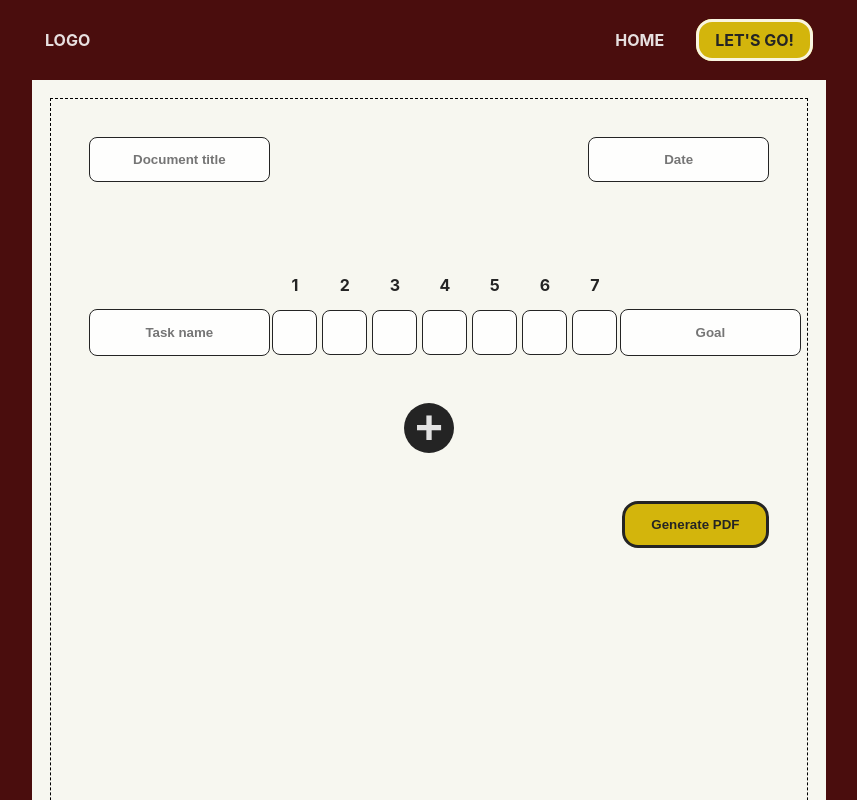
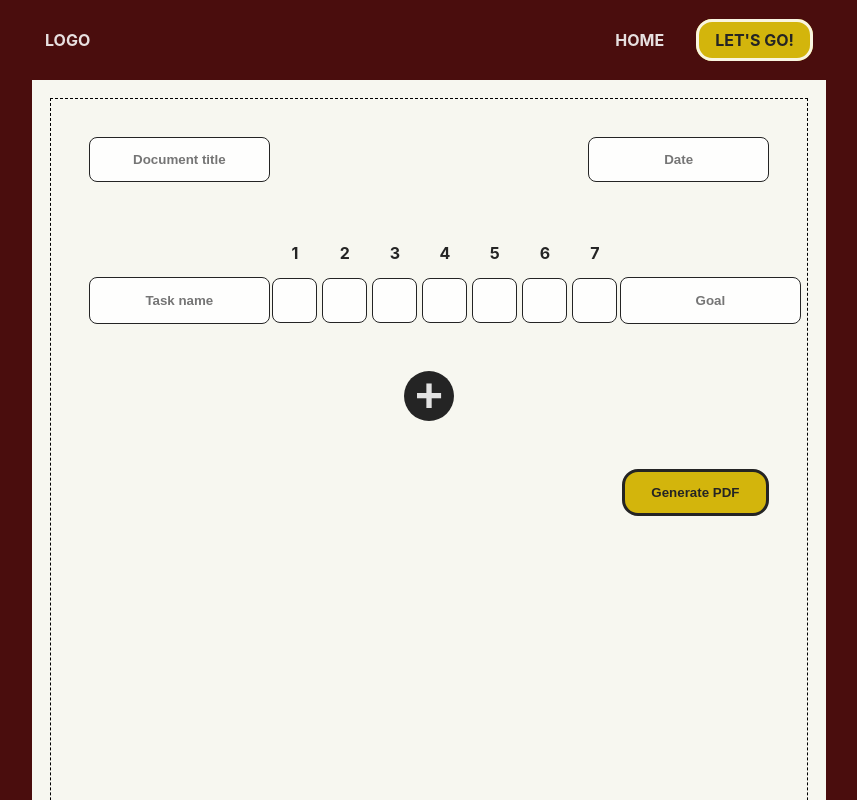
Before and after one commit to NNikiforuk/templateIT, a React (Vite) app: page /create in a window 1280 px wide. Shown: the top 800 px of the page, without its empty margins (211-1068 px from the left). Built offline with nearby package versions, Linux system fonts and the light colour scheme.

Commit message:
Working adding and editing functionality

```diff
--- a/src/components/form/Task.tsx
+++ b/src/components/form/Task.tsx
@@ -1,17 +1,26 @@
 import { ChangeEvent } from "react";
 import "./task.scss";
 
-type TaskProps = {
-	formData: {
-		title: string;
-		date: string;
-		taskName: string;
-		goal: string;
-	};
-	handleChange: (e: ChangeEvent<HTMLInputElement>) => void;
+type TaskData = {
+	id: number;
+	taskName: string;
+	goal: string;
 };
 
-const Task = ({ formData, handleChange }: TaskProps) => {
+type InputName = "taskName" | "goal";
+
+type TaskProps = {
+	task: TaskData;
+	onTaskChange: (id: number, inputName: InputName, value: string) => void;
+};
+
+const Task = ({ task, onTaskChange }: TaskProps) => {
+	const handleChange = (e: ChangeEvent<HTMLInputElement>) => {
+		const inputName = e.target.name as InputName;
+		const value = e.target.value;
+		onTaskChange(task.id, inputName, value);
+	};
+
 	return (
 		<form className="form">
 			<div className="day day1">1</div>
@@ -25,7 +34,7 @@ const Task = ({ formData, handleChange }: TaskProps) => {
 				className="task__name"
 				type="text"
 				name="taskName"
-				value={formData.taskName}
+				value={task.taskName}
 				onChange={handleChange}
 				placeholder="Task name"
 			/>
@@ -40,7 +49,7 @@ const Task = ({ formData, handleChange }: TaskProps) => {
 				className="goal"
 				type="text"
 				name="goal"
-				value={formData.goal}
+				value={task.goal}
 				onChange={handleChange}
 				placeholder="Goal"
 			/>
--- a/src/components/form/task.scss
+++ b/src/components/form/task.scss
@@ -4,7 +4,6 @@
     display: grid;
     grid-template-columns: repeat(9, 1fr);
     grid-template-rows: 1fr 1fr 1fr;
-    margin-top: 5em;
     text-align: center;
     place-items: center;
 
--- a/src/components/pages/Create.tsx
+++ b/src/components/pages/Create.tsx
@@ -2,28 +2,47 @@ import { ChangeEvent, useState } from "react";
 import "./create.scss";
 import Task from "../form/Task";
 
+type FormDataProps = {
+	id: number;
+	taskName: string;
+	goal: string;
+};
+
+type InputName = 'taskName' | 'goal';
+
 const Create = () => {
-	const [formData, setFormData] = useState({
-		title: "",
-		date: "",
-		taskName: "",
-		goal: "",
-	});
-
-	const handleChange = (e: ChangeEvent<HTMLInputElement>) => {
-		setFormData({
-			...formData,
-			[e.target.name]: e.target.value,
-		});
-	};
+	const [title, setTitle] = useState("");
+	const [date, setDate] = useState("");
+	const [formData, setFormData] = useState<FormDataProps[]>([
+		{
+			id: 1,
+			taskName: "",
+			goal: "",
+		},
+	]);
 
 	const handlePrint = () => {
 		window.print();
 	};
 
-	const handleAddingTask = () => {
+	const handleAddingNewTask = () => {
+		setFormData((prevFormData) => [
+			...prevFormData,
+			{
+				id: prevFormData.length + 1,
+				taskName: "",
+				goal: "",
+			},
+		]);
+	};
 
-	}
+	const handleTaskChange = (id: number, inputName: InputName, value: string) => {
+    setFormData((prevFormData) =>
+      prevFormData.map((task) =>
+        task.id === id ? { ...task, [inputName]: value } : task
+      )
+    );
+  };
 
 	return (
 		<main className="create">
@@ -33,25 +52,31 @@ const Create = () => {
 						className="title"
 						type="text"
 						name="title"
-						value={formData.title}
-						onChange={(e: any) => handleChange(e)}
+						value={title}
+						onChange={(e: ChangeEvent<HTMLInputElement>) =>
+							setTitle(e.target.value)
+						}
 						placeholder="Document title"
 					/>
 					<input
 						className="date"
 						type="text"
 						name="date"
-						value={formData.date}
-						onChange={(e: any) => handleChange(e)}
+						value={date}
+						onChange={(e: ChangeEvent<HTMLInputElement>) =>
+							setDate(e.target.value)
+						}
 						placeholder="Date"
 					/>
 				</div>
 
-				<Task formData={formData} handleChange={handleChange} />
+				{formData.map((task) => (
+					<Task key={task.id} task={task} onTaskChange={handleTaskChange} />
+				))}
 
 				<div className="pdf__btns">
 					<div className="add__task">
-						<button onClick={handleAddingTask}>+</button>
+						<button onClick={handleAddingNewTask}>+</button>
 					</div>
 					<div className="generate__pdf">
 						<button className="btn" onClick={handlePrint}>
--- a/src/components/pages/create.scss
+++ b/src/components/pages/create.scss
@@ -32,6 +32,7 @@
             display: flex;
             justify-content: space-between;
             align-items: center;
+            margin-bottom: 3em;
 
             .title,
             .date {
```
